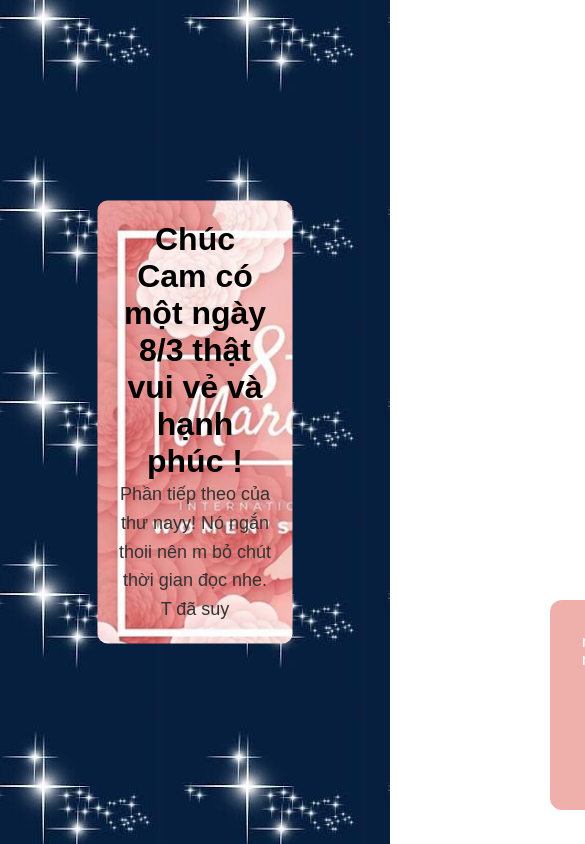
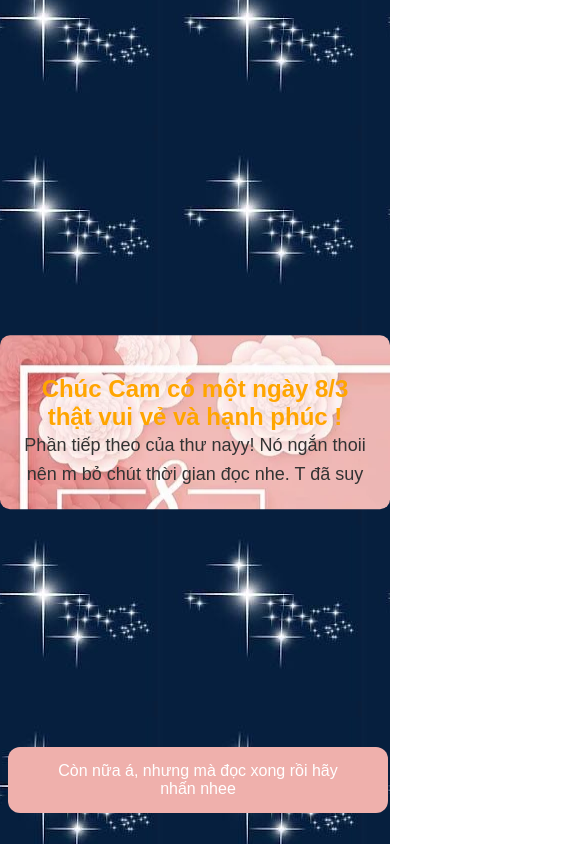
Before and after one commit to baoo04/VKhanh, a plain HTML site: page index.html in a window 390 px wide. Shown: the top 844 px of the page, 585 px wide, since content can reach past the window. Drawn offline with Linux system fonts and the light colour scheme.

Commit message:
Update styles.css

```diff
--- a/styles.css
+++ b/styles.css
@@ -95,3 +95,24 @@ body {
 #redirect-button:hover {
     background-color: #DF8183;
 }
+
+@media screen and (max-width: 450px) {
+    .letter-container {
+        width: 100%;
+    }
+    .letter {
+        width: 100%;
+    }
+    body {
+        font-size: 12px;
+    }
+    h1 {
+        color: orange;
+        margin-top: 20px;
+    }
+    #redirect-button {
+        position: absolute;
+        left: -542px;
+        top: 147px;
+    }
+}
```
